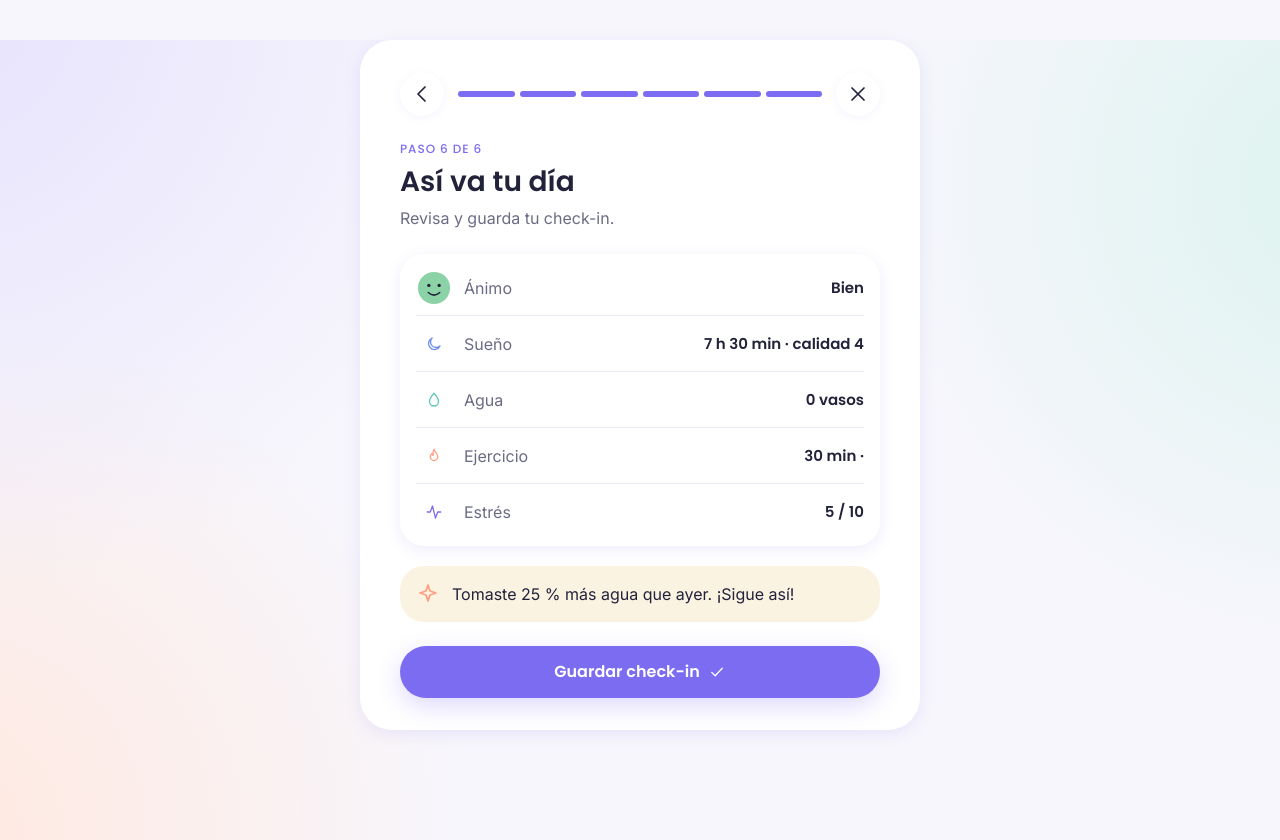
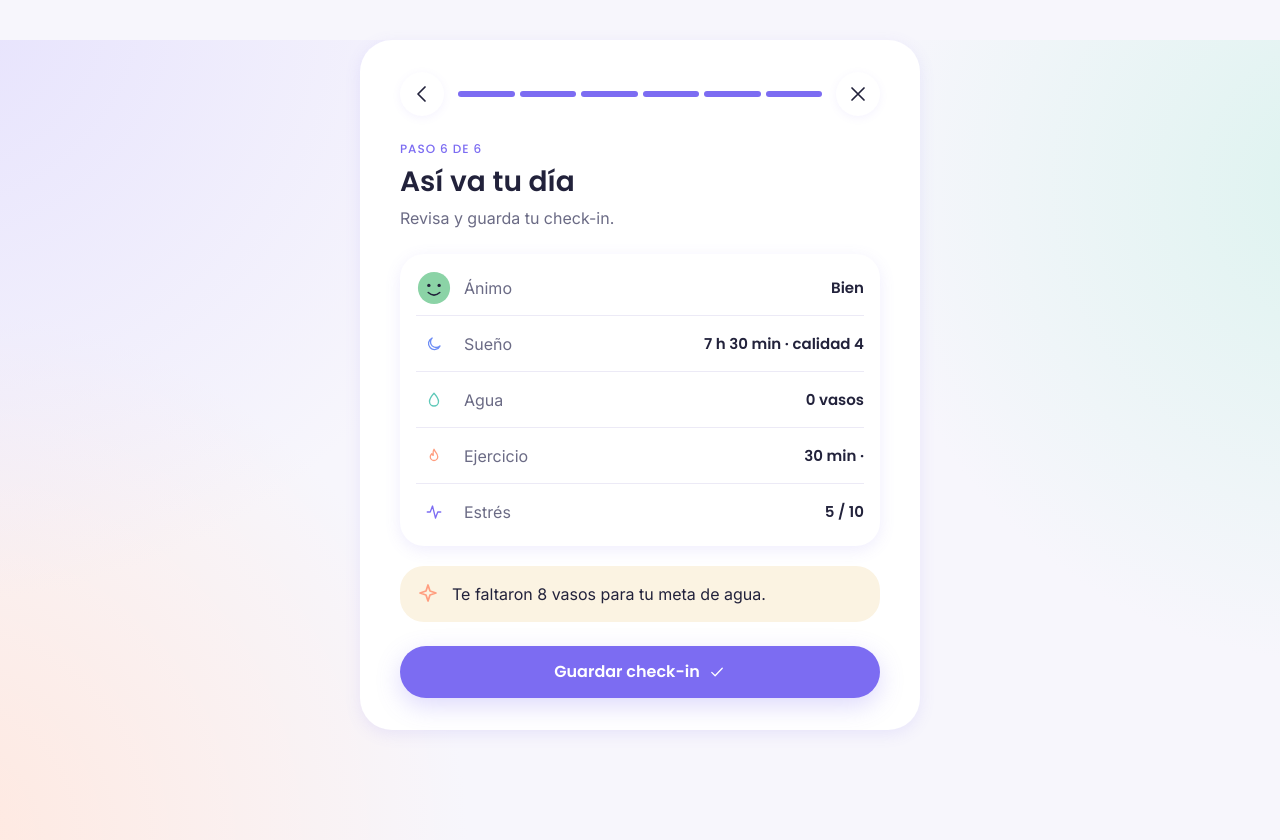
Before and after one commit to juangallardo19/Pulso, an Angular app: page /checkin/resumen in a window 1280 px wide. Built offline with nearby package versions, Linux system fonts and the light colour scheme.

Commit message:
fix(checkin-resumen): el mensaje del agua compara con el día anterior o con la meta

```diff
--- a/src/app/pages/checkin-done/checkin-done.html
+++ b/src/app/pages/checkin-done/checkin-done.html
@@ -11,7 +11,7 @@
     <article class="card tint bg-coral row streak">
       <span class="bubble"><span class="icon i-flame c-accent"></span></span>
       <div class="grow">
-        <span class="metric">{{ racha }} días</span>
+        <span class="metric">{{ racha }} {{ racha === 1 ? 'día' : 'días' }}</span>
         <p class="small">de racha. ¡Sigue así!</p>
       </div>
     </article>
--- a/src/app/pages/checkin-summary/checkin-summary.html
+++ b/src/app/pages/checkin-summary/checkin-summary.html
@@ -46,7 +46,7 @@
 
       <article class="card tint bg-sand row">
         <span class="icon i-sparkle c-accent"></span>
-        <p class="grow">Tomaste 25 % más agua que ayer. ¡Sigue así!</p>
+        <p class="grow">{{ mensajeAgua() }}</p>
       </article>
     </div>
 
--- a/src/app/pages/checkin-summary/checkin-summary.ts
+++ b/src/app/pages/checkin-summary/checkin-summary.ts
@@ -15,6 +15,25 @@ export class CheckinSummary {
     ...CHECKIN_VACIO,
     ...JSON.parse(localStorage.getItem('pulso-checkin-hoy') ?? '{}'),
   };
+
+  // Compara el agua de este check-in con el día anterior; si no hay día anterior, con la meta
+  mensajeAgua() {
+    const historial: CheckinEntry[] = JSON.parse(localStorage.getItem('pulso-historial') ?? '[]');
+    const fecha = new Date(
+      (this.checkin.date || new Date().toLocaleDateString('en-CA')) + 'T00:00',
+    );
+    fecha.setDate(fecha.getDate() - 1);
+    const ayer = historial.find((d) => d.date === fecha.toLocaleDateString('en-CA'));
+    if (ayer && ayer.water > 0) {
+      const cambio = Math.round(((this.checkin.water - ayer.water) / ayer.water) * 100);
+      if (cambio > 0) return 'Tomaste ' + cambio + ' % más agua que ayer. ¡Sigue así!';
+      if (cambio < 0) return 'Tomaste ' + Math.abs(cambio) + ' % menos agua que ayer.';
+      return 'Tomaste la misma cantidad de agua que ayer.';
+    }
+    const meta: number = JSON.parse(localStorage.getItem('pulso-goals') ?? '{}').waterGlasses ?? 8;
+    if (this.checkin.water >= meta) return '¡Cumpliste tu meta de agua de hoy!';
+    return 'Te faltaron ' + (meta - this.checkin.water) + ' vasos para tu meta de agua.';
+  }
 
   moodLabel() {
     return MOODS.find((m) => m.value === this.checkin.mood)?.label ?? '';
```
